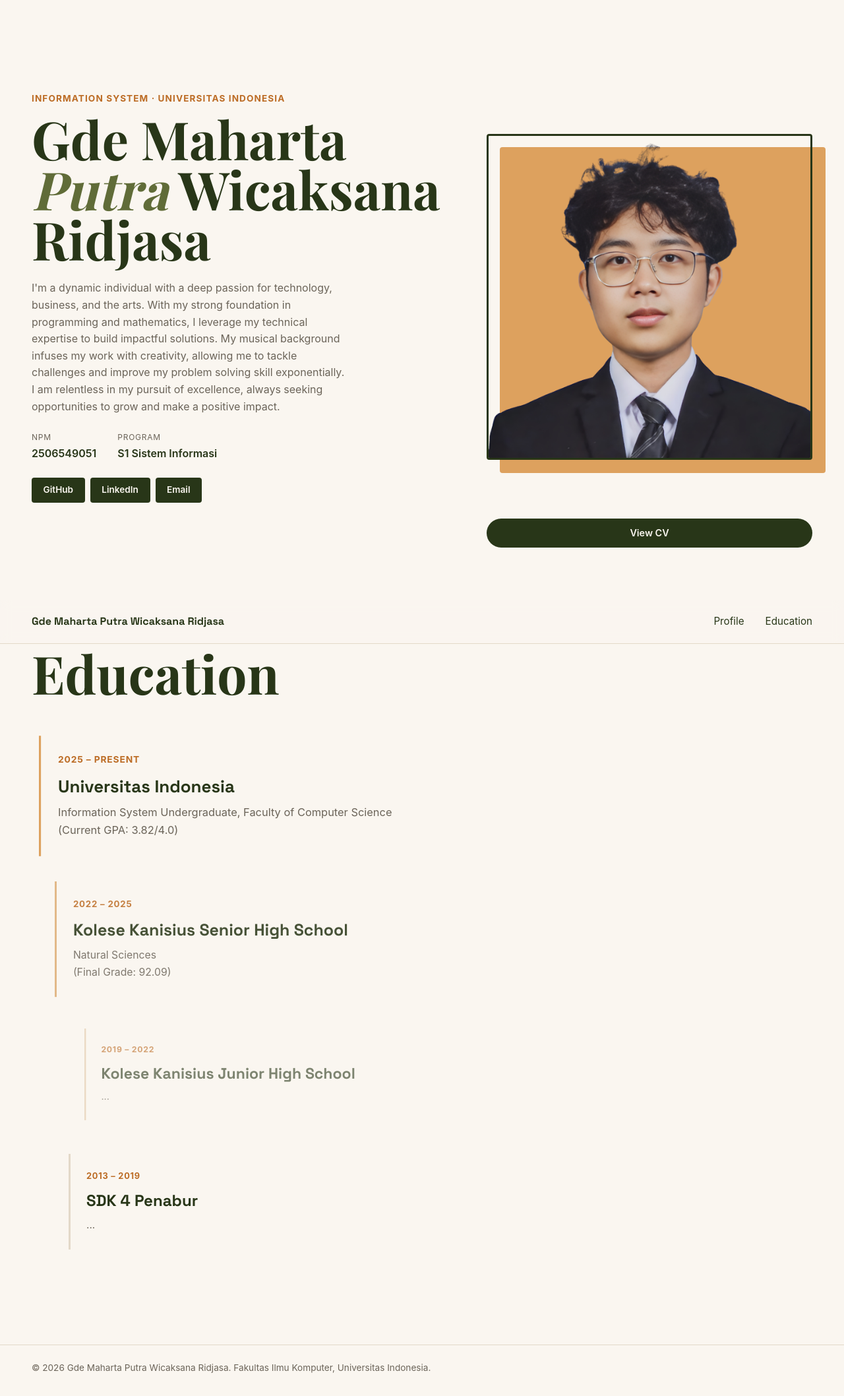
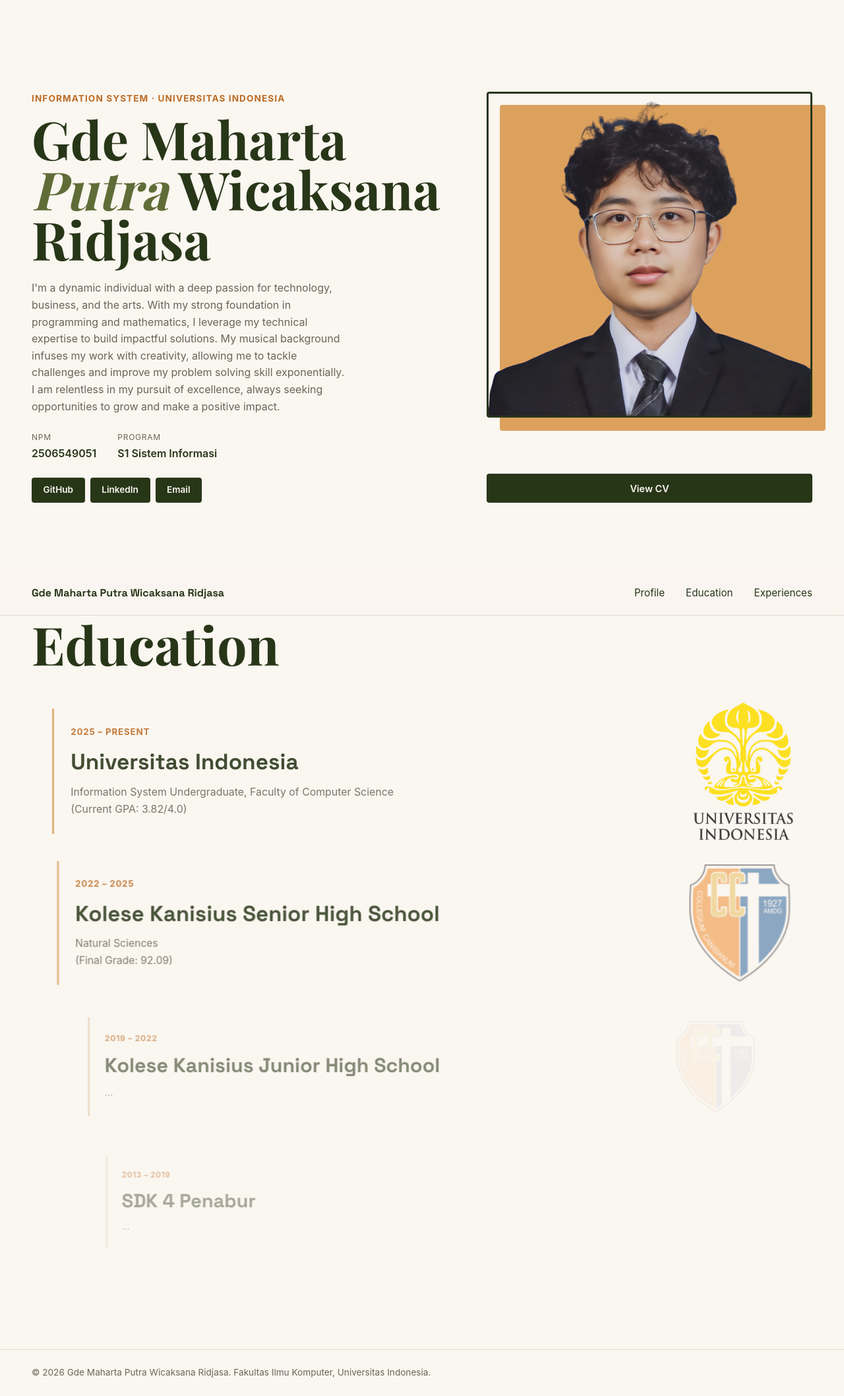
Before and after one commit to gdemahartaputra-hash/myportofolio, a Django app: page / in a window 1280 px wide, after a click on "Education". Shown: the whole page at 66% size. Before the commit the page ends 2081 px from the top, so only its background shows below. Run offline with Django 5.2, Linux system fonts and the light colour scheme; some web fonts are replaced.

Commit message:
Menambahkan logo untuk setiap education-item dan memperbaiki posisi dari View CV

```diff
--- a/static/css/style.css
+++ b/static/css/style.css
@@ -111,26 +111,6 @@
     line-height: 0.95;
 }
 
-.cv-link {
-    display: block;
-    text-align: center;
-    margin-top: 0rem;
-    padding: 0.65rem 0rem;
-    background-color: var(--ink);
-    color: var(--paper);
-    border-radius: 2rem;
-    text-decoration: none;
-    font-size: 0.9rem;
-    font-weight: 600;
-    transition: background-color 0.3s ease;
-    position: relative;
-    z-index: 10;
-}
-
-.cv-link:hover {
-    background-color: var(--accent);
-}
-
 .accent-name {
     color: #606C38;
     font-style: italic;
@@ -184,9 +164,35 @@
     background-color: var(--accent);
 }
 
+.cvsection {
+    grid-area: photo;
+    align-self: flex-end;
+    position: relative;
+}
+
+.cv-link {
+    display: block;
+    text-align: center;
+    margin-top: 0rem;
+    padding: 0.65rem 0rem;
+    background-color: var(--ink);
+    color: var(--paper);
+    border-radius: var(--radius);
+    text-decoration: none;
+    font-size: 0.9rem;
+    font-weight: 600;
+    transition: background-color 0.3s ease;
+    position: relative;
+    z-index: 10;
+}
+
+.cv-link:hover {
+    background-color: var(--accent);
+}
+
 .hero-photo {
     grid-area: photo;
-    align-self: center;
+    align-self: flex-start;
     position: relative;
 }
 
@@ -221,11 +227,15 @@
 }
 
 .education-item {
+    text-decoration: none;
+    color: inherit;
+    display: block;
+    position: relative;
     padding: 1.5rem;
     border-left: 3px solid var(--line);
-    animation: educationPulse linear forwards;
+    animation: educationPulse linear both;
     animation-timeline: view();
-    animation-range: entry 0% cover 50%;
+    animation-range: cover 0% cover 100%;
 }
 
 @keyframes educationPulse {
@@ -234,12 +244,48 @@
         transform: scale(0.9);
         border-color: var(--line);
     }
-    100% {
+    50% {
         opacity: 1;
         transform: scale(1.08);
         border-color: var(--accent);
     }
+    100% {
+        opacity: 0.4;
+        transform: scale(0.9);
+        border-color: var(--line);
+    }
 }
+
+
+.education-logo {
+    position: absolute;
+    top: 50%;
+    right: 1.5rem;
+    transform: translateY(-50%) scale(0.7);
+    width: 200px;
+    height: 200px;
+    object-fit: contain;
+    opacity: 0;
+    animation: educationLogoPulse linear both;
+    animation-timeline: view();
+    animation-range: cover 0% cover 100%;
+}
+
+@keyframes educationLogoPulse {
+    0% {
+        opacity: 0;
+        transform: translateY(-50%) scale(0.7);
+    }
+    50% {
+        opacity: 1;
+        transform: translateY(-50%) scale(1);
+    }
+    100% {
+        opacity: 0;
+        transform: translateY(-50%) scale(0.7);
+    }
+}
+
 
 .education-year {
     font-size: 0.8rem;
@@ -252,7 +298,7 @@
 
 .education-item h2 {
     font-family: "Space Grotesk", sans-serif;
-    font-size: 1.5rem;
+    font-size: 2rem;
     margin-bottom: 0.35rem;
 }
 
--- a/templates/index.html
+++ b/templates/index.html
@@ -16,6 +16,7 @@
             <nav>
                 <a href="#profile">Profile</a>
                 <a href="#education">Education</a>
+                <a href="#experience">Experiences</a>
             </nav>
 
         </div>
@@ -66,30 +67,33 @@
                     <h1>Education</h1>
                 </div>
                 <div class="education-list">
-                    <div class="education-item">
+                    <a href="https://www.ui.ac.id" class="education-item">
+                        <img class="education-logo" src="/static/img/logo-universitas.png" alt="Logo Universitas">
                         <p class="education-year">2025 &ndash; Present</p>
                         <h2>Universitas Indonesia</h2>
                         <p class="education-detail">Information System Undergraduate, Faculty of Computer Science </br>(Current GPA: 3.82/4.0)</p>
-                    </div>
-                    <div class="education-item">
+                    </a>
+                    <a href="https://kanisius.sch.id/" class="education-item">
+                        <img class="education-logo" src="/static/img/logo-sma.png" alt="Logo SMA">
                         <p class="education-year">2022 &ndash; 2025</p>
                         <h2>Kolese Kanisius Senior High School</h2>
                         <p class="education-detail">Natural Sciences </br>(Final Grade: 92.09)</p>
-                    </div>
-                    <div class="education-item">
+                    </a>
+                    <a href="https://kanisius.sch.id/" class="education-item">
+                        <img class="education-logo" src="/static/img/logo-smp.png" alt="Logo SMP">
                         <p class="education-year">2019 &ndash; 2022</p>
                         <h2>Kolese Kanisius Junior High School</h2>
                         <p class="education-detail">...</p>
-                    </div>
-                    <div class="education-item">
+                    </a>
+                    <a href="https://bpkpenabur.or.id/" class="education-item">
+                        <img class="education-logo" src="/static/img/logo-sd.png" alt="Logo SD">
                         <p class="education-year">2013 &ndash; 2019</p>
                         <h2>SDK 4 Penabur</h2>
                         <p class="education-detail">...</p>
-                    </div>
+                    </a>
                 </div>
             </div>
         </section>
-
     </main>
 
     <footer class="site-footer">
```
Also changed, not shown: static/img/Emblem_of_Canisius_College.svg.png (added), static/img/logo-sd.png (added), static/img/logo-sma.png (added), static/img/logo-smp.png (added), static/img/logo-universitas.png (added).
